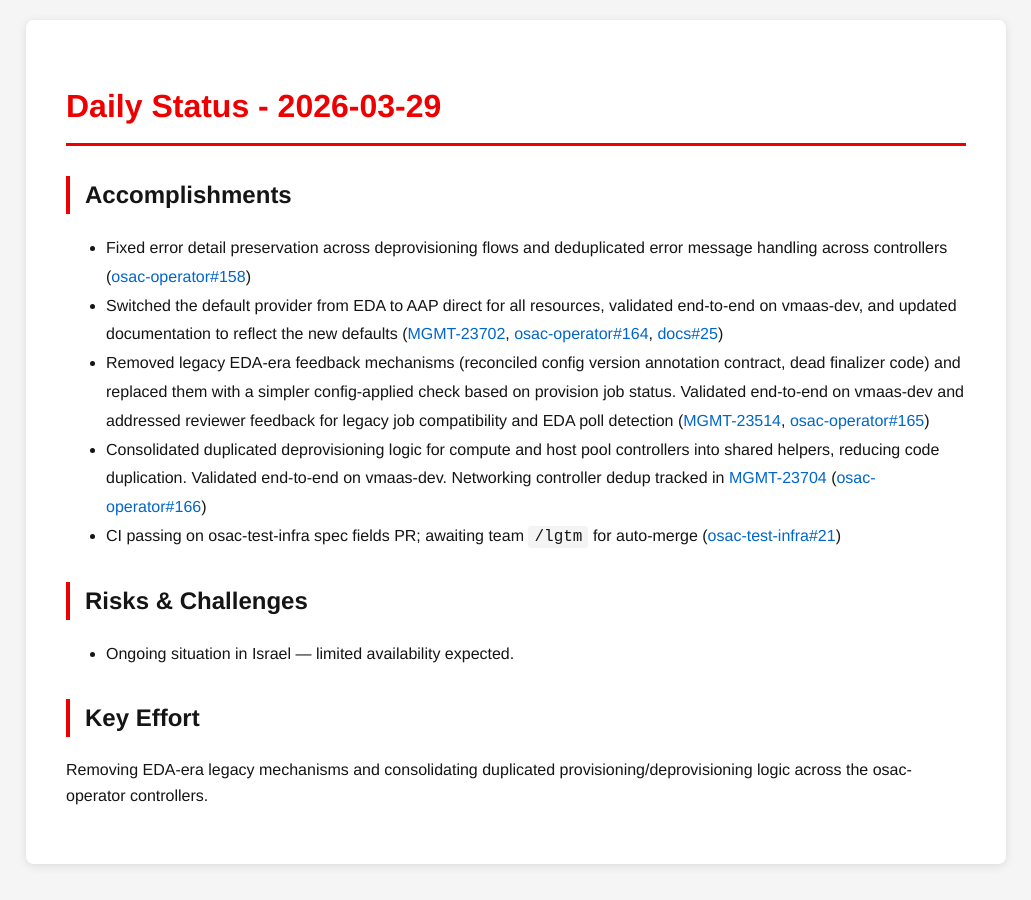
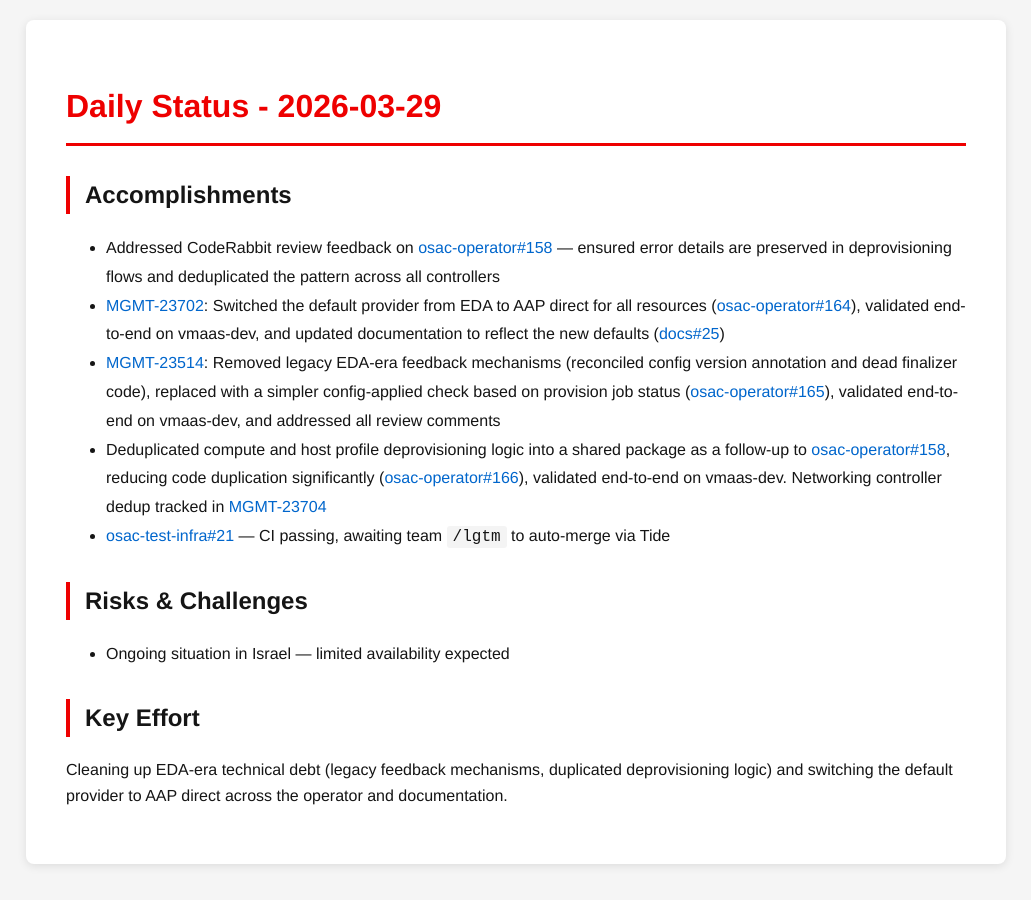
Before and after one commit to tzvatot/daily-status, a Jekyll site: the page built from 2026-03-29.md, in a window 1280 px wide. Shown: the whole page, without its empty margins (124-1155 px from the left). Built offline with Jekyll 4.4.1, drawn with Linux system fonts in a browser that asks for light colours.

Commit message:
Daily status update - 2026-03-29

```diff
--- a/2026-03-29.md
+++ b/2026-03-29.md
@@ -7,14 +7,14 @@
 # Daily Status - 2026-03-29
 
 ## Accomplishments
-- Fixed error detail preservation across deprovisioning flows and deduplicated error message handling across controllers ([osac-operator#158](https://github.com/osac-project/osac-operator/pull/158))
-- Switched the default provider from EDA to AAP direct for all resources, validated end-to-end on vmaas-dev, and updated documentation to reflect the new defaults ([MGMT-23702](https://issues.redhat.com/browse/MGMT-23702), [osac-operator#164](https://github.com/osac-project/osac-operator/pull/164), [docs#25](https://github.com/osac-project/docs/pull/25))
-- Removed legacy EDA-era feedback mechanisms (reconciled config version annotation contract, dead finalizer code) and replaced them with a simpler config-applied check based on provision job status. Validated end-to-end on vmaas-dev and addressed reviewer feedback for legacy job compatibility and EDA poll detection ([MGMT-23514](https://issues.redhat.com/browse/MGMT-23514), [osac-operator#165](https://github.com/osac-project/osac-operator/pull/165))
-- Consolidated duplicated deprovisioning logic for compute and host pool controllers into shared helpers, reducing code duplication. Validated end-to-end on vmaas-dev. Networking controller dedup tracked in [MGMT-23704](https://issues.redhat.com/browse/MGMT-23704) ([osac-operator#166](https://github.com/osac-project/osac-operator/pull/166))
-- CI passing on osac-test-infra spec fields PR; awaiting team `/lgtm` for auto-merge ([osac-test-infra#21](https://github.com/osac-project/osac-test-infra/pull/21))
+- Addressed CodeRabbit review feedback on [osac-operator#158](https://github.com/osac-project/osac-operator/pull/158) — ensured error details are preserved in deprovisioning flows and deduplicated the pattern across all controllers
+- [MGMT-23702](https://issues.redhat.com/browse/MGMT-23702): Switched the default provider from EDA to AAP direct for all resources ([osac-operator#164](https://github.com/osac-project/osac-operator/pull/164)), validated end-to-end on vmaas-dev, and updated documentation to reflect the new defaults ([docs#25](https://github.com/osac-project/docs/pull/25))
+- [MGMT-23514](https://issues.redhat.com/browse/MGMT-23514): Removed legacy EDA-era feedback mechanisms (reconciled config version annotation and dead finalizer code), replaced with a simpler config-applied check based on provision job status ([osac-operator#165](https://github.com/osac-project/osac-operator/pull/165)), validated end-to-end on vmaas-dev, and addressed all review comments
+- Deduplicated compute and host profile deprovisioning logic into a shared package as a follow-up to [osac-operator#158](https://github.com/osac-project/osac-operator/pull/158), reducing code duplication significantly ([osac-operator#166](https://github.com/osac-project/osac-operator/pull/166)), validated end-to-end on vmaas-dev. Networking controller dedup tracked in [MGMT-23704](https://issues.redhat.com/browse/MGMT-23704)
+- [osac-test-infra#21](https://github.com/osac-project/osac-test-infra/pull/21) — CI passing, awaiting team `/lgtm` to auto-merge via Tide
 
 ## Risks & Challenges
-- Ongoing situation in Israel — limited availability expected.
+- Ongoing situation in Israel — limited availability expected
 
 ## Key Effort
-Removing EDA-era legacy mechanisms and consolidating duplicated provisioning/deprovisioning logic across the osac-operator controllers.
+Cleaning up EDA-era technical debt (legacy feedback mechanisms, duplicated deprovisioning logic) and switching the default provider to AAP direct across the operator and documentation.
```
